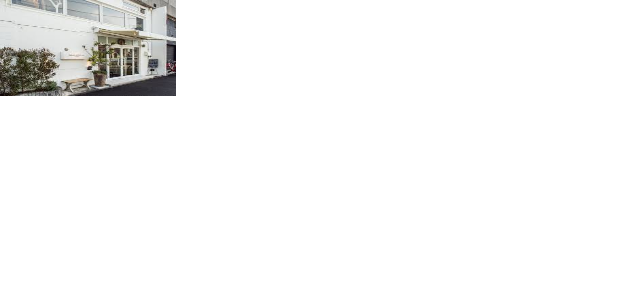
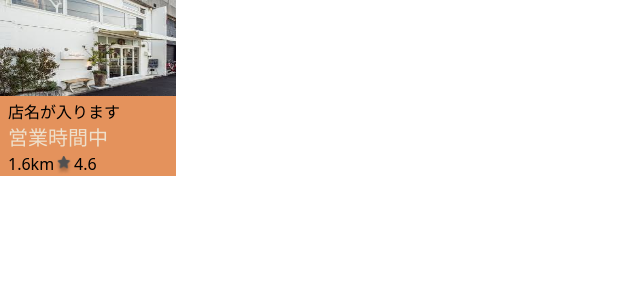
Before and after one commit to vantan-production/OutingSuggestionApp, a Next.js app in the folder frontend/src/: page /test in a window 1280 px wide. Shown: the top 300 px of the page, without its empty margins (0-640 px from the left). Built offline with nearby package versions, Linux system fonts and the light colour scheme; a web font is replaced by a local one.

Commit message:
add 文字作成

```diff
--- a/frontend/src/components/store-info.tsx
+++ b/frontend/src/components/store-info.tsx
@@ -1,9 +1,17 @@
 export function StoreInfo () {
     return (
-        <div className=" w-44 h-44">
-            <img className=" w-44 h-24" src="/images/shop_01.jpeg" alt="store-photo" />
-            <div>
-                <p></p>
+        <div className=" w-44 h-44 rounded-lg ">
+            <img className=" w-44 h-24 " src="/images/shop_01.jpeg" alt="store-photo" />
+            <div className=" bg-orange  w-44 h-20 p-1 ">
+                <ul>
+                    <li className=" text-base mx-1 ">店名が入ります</li>
+                    <li className=" text-xl text-beige mx-1 ">営業時間中</li>
+                </ul>
+                <div className=" w-40 inline-flex mx-1 ">
+                    <p className="text-base ">1.6km</p>
+                    <img className=" w-5 h-5 mt-1 " src="images/black-star.png" alt="star" />
+                    <p>4.6</p>
+                </div>
             </div>
         </div>
     )
```
